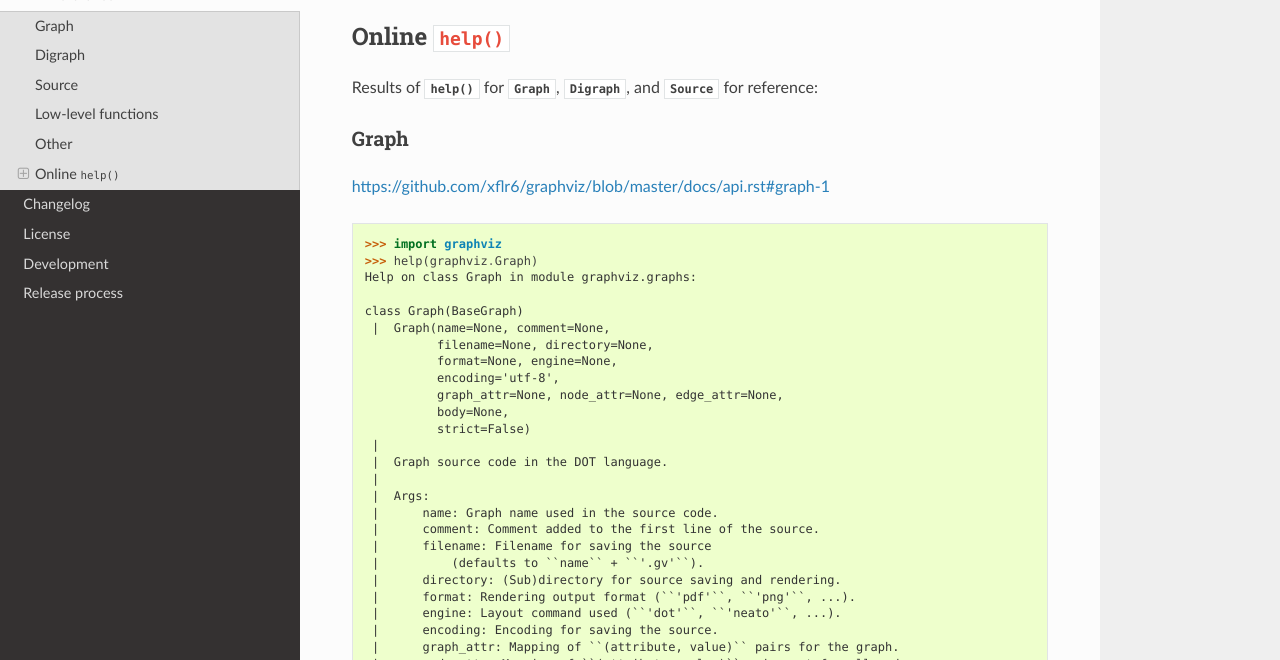
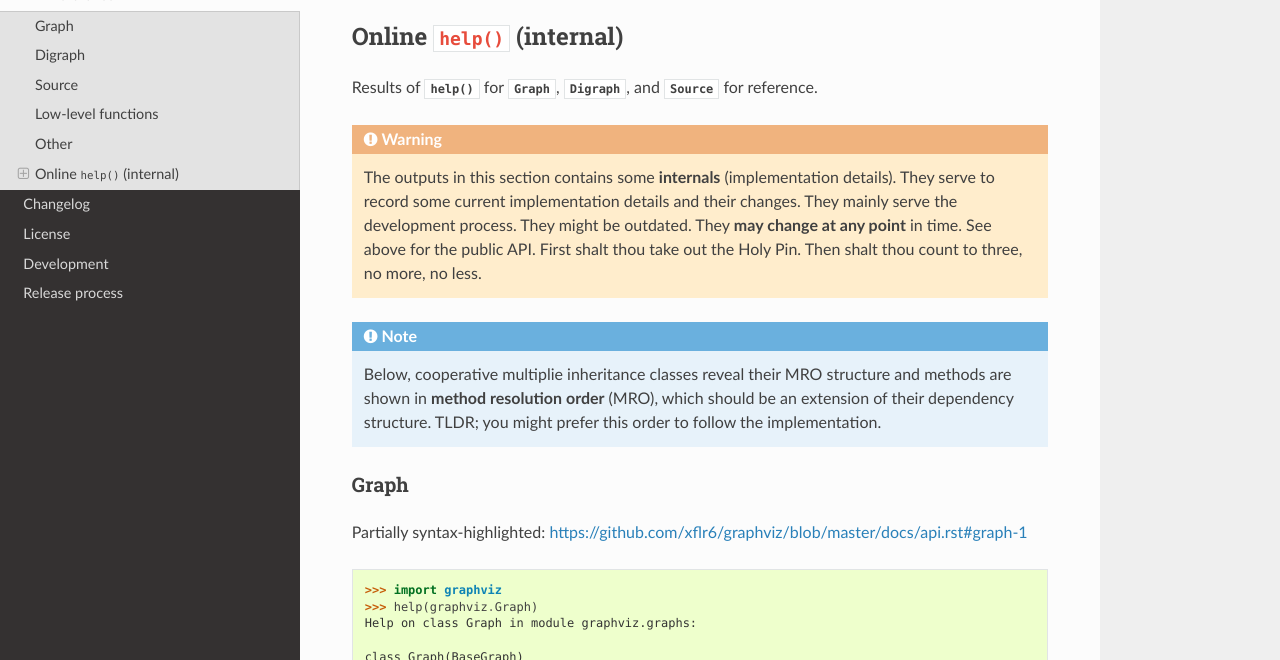
Before and after one commit to xflr6/graphviz, a Sphinx documentation site: the page built from docs/api.rst, in a window 1280 px wide and 900 px high, scrolled down 3227 px, cut to the strip 240-900 px from the top of the window. Built offline with Sphinx 7.4.7 and the Read the Docs theme 2.0.0, drawn with Linux system fonts in a browser that asks for light colours; the version number is read from the project's files by our own code; some of the changed text lies outside the part shown.

Commit message:
improve online help section and add as developer overview pointers

```diff
--- a/docs/api.rst
+++ b/docs/api.rst
@@ -117,16 +117,34 @@ Names of upstream binaries:
    :annotation:
 
 
-Online ``help()``
------------------
+Online ``help()`` (internal)
+----------------------------
 
 Results of :func:`help` for :class:`.Graph`, :class:`.Digraph`,
-and :class:`.Source` for reference:
+and :class:`.Source` for reference.
 
+.. warning::
+
+    The outputs in this section contains some **internals** (implementation details).
+    They serve to record some current implementation details and their changes.
+    They mainly serve the development process.
+    They might be outdated.
+    They **may change at any point** in time.
+    See above for the public API.
+    First shalt thou take out the Holy Pin.
+    Then shalt thou count to three, no more, no less.
+
+.. note::
+
+    Below, cooperative multiplie inheritance classes reveal their MRO structure
+    and methods are shown in **method resolution order** (MRO),
+    which should be an extension of their dependency structure.
+    TLDR; you might prefer this order to follow the implementation.
 
 Graph
 """""
 
+Partially syntax-highlighted:
 https://github.com/xflr6/graphviz/blob/master/docs/api.rst#graph-1
 
 .. code:: python
@@ -537,6 +555,7 @@ https://github.com/xflr6/graphviz/blob/master/docs/api.rst#graph-1
 Digraph
 """""""
 
+Partially symntax-highlighed:
 https://github.com/xflr6/graphviz/blob/master/docs/api.rst#digraph-1
 
 .. code:: python
@@ -946,6 +965,7 @@ https://github.com/xflr6/graphviz/blob/master/docs/api.rst#digraph-1
 Source
 """"""
 
+Partially syntax-highlighted:
 https://github.com/xflr6/graphviz/blob/master/docs/api.rst#source-1
 
 .. code:: python
```
Also changed, not shown: docs/development.rst (+10 -0 lines).
